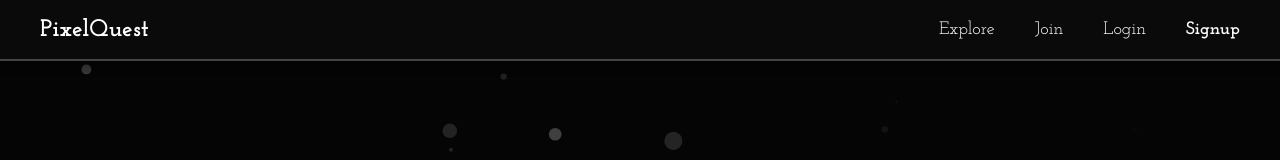
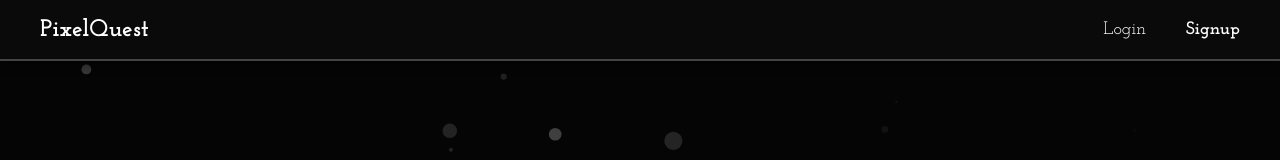
Before and after one commit to abuzar569/PixleQuest, a plain HTML site: page index.html in a window 1280 px wide. Shown: the top 160 px of the page. Drawn offline with nearby package versions, Linux system fonts and the light colour scheme.

Commit message:
Update index.html

```diff
--- a/index.html
+++ b/index.html
@@ -23,8 +23,6 @@
         <a href="#">PixelQuest</a>
     </div>
     <nav class="nav-links">
-        <a href="#">Explore</a>
-        <a href="#">Join</a>
         <a href="#">Login</a>
         <a href="#" class="highlight">Signup</a>
     </nav>
```
